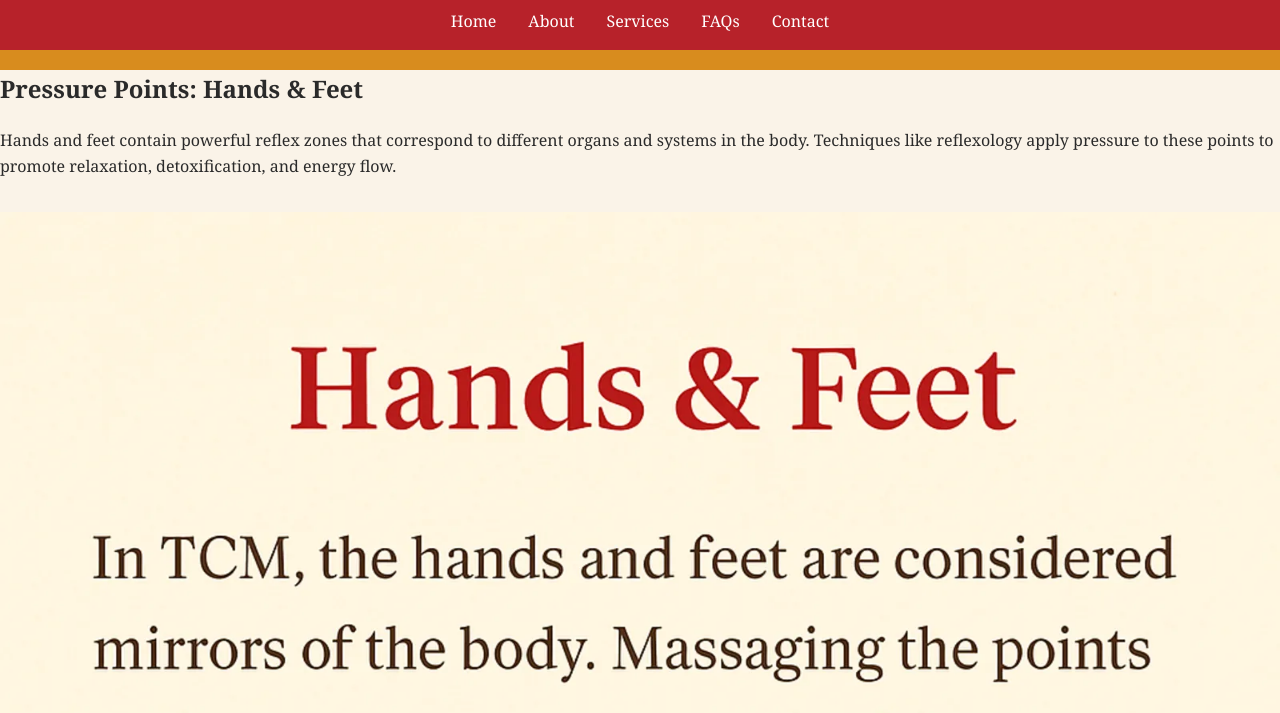
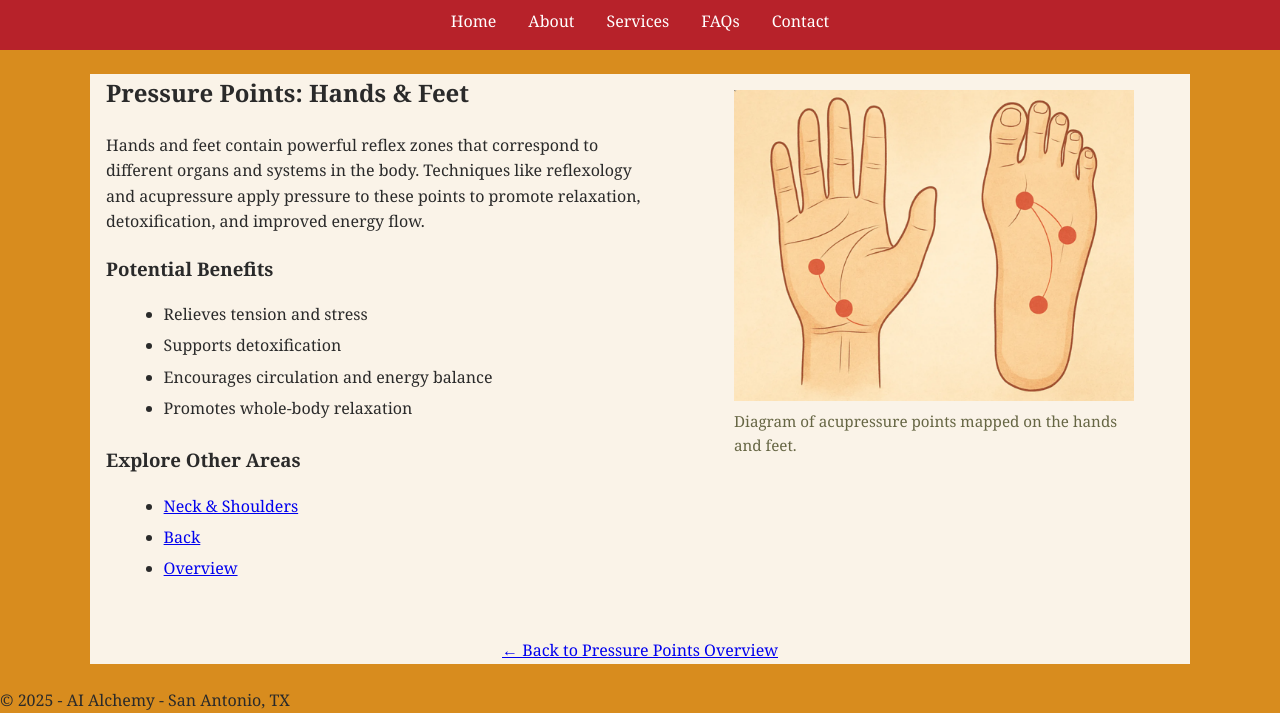
Before and after one commit to steveszat/new-grotto-massage, a plain HTML site: page pressure-points-hands-feet.html in a window 1280 px wide. Shown: the part 68-781 px from the top of the page. Drawn offline with Linux system fonts and the light colour scheme.

Commit message:
Added back in ← Back to Pressure Points Overview link

```diff
--- a/pressure-points-hands-feet.html
+++ b/pressure-points-hands-feet.html
@@ -2,37 +2,43 @@
 <html lang="en">
 <head>
   <meta charset="utf-8"/>
-  <meta name="viewport" content="width=device-width, initial-scale=1.0"/>
-  <title>Pressure Points: Hands &amp; Feet – New Grotto Massage</title>
-  <meta name="description" content="Explore reflexology and acupressure zones on the hands and feet.">
+  <meta name="viewport" content="width=device-width, initial-scale=1"/>
 
-  <!-- Canonical & robots -->
-  <link rel="canonical" href="https://newgrottomassage.com/pressure-points-hands-feet.html" />
-  <meta name="robots" content="index, follow, max-image-preview:large" />
+  <title>Pressure Points: Hands & Feet – New Grotto Massage</title>
+  <meta name="description" content="Explore acupressure zones on the hands and feet used in Chinese massage and reflexology to support relaxation, detoxification, and energy flow.">
+  <link rel="canonical" href="https://newgrottomassage.com/pressure-points-hands-feet.html"/>
 
   <!-- Favicons -->
-  <link rel="icon" type="image/png" sizes="32x32" href="assets/logo-lotus-icon-32.png" />
-  <link rel="icon" type="image/png" sizes="48x48" href="assets/logo-lotus-icon-48.png" />
-  <link rel="apple-touch-icon" href="assets/logo-lotus-icon-180.png" />
+  <link rel="icon" type="image/png" sizes="32x32" href="assets/logo-lotus-icon-32.png"/>
+  <link rel="icon" type="image/png" sizes="48x48" href="assets/logo-lotus-icon-48.png"/>
+  <link rel="apple-touch-icon" href="assets/logo-lotus-icon-180.png"/>
 
-  <!-- Open Graph -->
-  <meta property="og:site_name" content="New Grotto Massage" />
-  <meta property="og:title" content="Pressure Points: Hands &amp; Feet – New Grotto Massage" />
-  <meta property="og:description" content="Explore reflexology and acupressure zones on the hands and feet." />
-  <meta property="og:type" content="article" />
-  <meta property="og:url" content="https://newgrottomassage.com/pressure-points-hands-feet.html" />
-  <meta property="og:image" content="https://newgrottomassage.com/assets/optimized/acupressure_hands_and_feet.webp" />
-  <meta property="og:locale" content="en_US" />
+  <!-- Open Graph / Twitter -->
+  <meta property="og:site_name" content="New Grotto Massage">
+  <meta property="og:title" content="Pressure Points: Hands & Feet – New Grotto Massage">
+  <meta property="og:description" content="Hands and feet contain powerful reflex zones connected to organs and systems of the body. Learn about these points and see a labeled diagram.">
+  <meta property="og:type" content="article">
+  <meta property="og:url" content="https://newgrottomassage.com/pressure-points-hands-feet.html">
+  <meta property="og:image" content="https://newgrottomassage.com/assets/pressure-points-hands-and-feet.png">
+  <meta name="twitter:card" content="summary_large_image">
 
-  <!-- Twitter -->
-  <meta name="twitter:card" content="summary_large_image" />
-  <meta name="twitter:title" content="Pressure Points: Hands &amp; Feet – New Grotto Massage" />
-  <meta name="twitter:description" content="Explore reflexology and acupressure zones on the hands and feet." />
-  <meta name="twitter:image" content="https://newgrottomassage.com/assets/optimized/acupressure_hands_and_feet.webp" />
+  <link rel="stylesheet" href="style.css"/>
+  <link href="https://fonts.googleapis.com/css2?family=Noto+Serif+SC:wght@400;700&display=swap" rel="stylesheet"/>
 
-  <!-- CSS -->
-  <link href="style.css" rel="stylesheet"/>
-  <link href="https://fonts.googleapis.com/css2?family=Noto+Serif+SC:wght@400;700&display=swap" rel="stylesheet"/>
+  <!-- Page-scoped layout helpers -->
+  <style>
+    .pp-wrap {max-width: 1100px; margin: 1.5rem auto; padding: 0 1rem;}
+    .pp-grid {display: grid; grid-template-columns: 1fr 480px; gap: 2rem; align-items: start;}
+    .pp-grid h2 {margin-top: 0;}
+    .pp-list {margin: .5rem 0 1.5rem 1.1rem;}
+    .pp-list li {margin:.35rem 0;}
+    .pp-figure picture, .pp-figure img {display:block; width:100%; height:auto;}
+    .pp-figure figcaption {font-size:.95rem; color:#664; margin-top:.5rem;}
+    @media (max-width: 980px){
+      .pp-grid {grid-template-columns: 1fr;}
+      .pp-figure {order:-1;}
+    }
+  </style>
 
   <!-- JSON-LD: Breadcrumbs -->
   <script type="application/ld+json">
@@ -40,22 +46,18 @@
     "@context":"https://schema.org",
     "@type":"BreadcrumbList",
     "itemListElement":[
-      { "@type":"ListItem","position":1,"name":"Home","item":"https://newgrottomassage.com/" },
-      { "@type":"ListItem","position":2,"name":"About","item":"https://newgrottomassage.com/about.html" },
-      { "@type":"ListItem","position":3,"name":"Pressure Points","item":"https://newgrottomassage.com/pressure-points.html" },
-      { "@type":"ListItem","position":4,"name":"Hands & Feet","item":"https://newgrottomassage.com/pressure-points-hands-feet.html" }
+      {"@type":"ListItem","position":1,"name":"Home","item":"https://newgrottomassage.com/"},
+      {"@type":"ListItem","position":2,"name":"Pressure Points","item":"https://newgrottomassage.com/pressure-points.html"},
+      {"@type":"ListItem","position":3,"name":"Hands & Feet","item":"https://newgrottomassage.com/pressure-points-hands-feet.html"}
     ]
   }
   </script>
 </head>
 <body class="body">
-  <!-- Standard site header -->
+  <!-- Site header -->
   <header class="site-header">
     <div class="brand">
-      <img
-        src="assets/logo-lotus-shiku-gold-red.png"
-        alt="石窟 (Grotto) – New Grotto Massage"
-        width="40" height="40" />
+      <img src="assets/logo-lotus-shiku-gold-red.png" alt="New Grotto Massage logo" width="40" height="40">
       <h1>New Grotto Massage</h1>
     </div>
     <nav class="site-nav" aria-label="Primary">
@@ -67,20 +69,49 @@
     </nav>
   </header>
 
-  <main class="page-wrap">
-    <h2>Pressure Points: Hands &amp; Feet</h2>
-    <p>Hands and feet contain powerful reflex zones that correspond to different organs and systems in the body. Techniques like reflexology apply pressure to these points to promote relaxation, detoxification, and energy flow.</p>
+  <main class="pp-wrap">
+    <section class="pp-grid">
+      <!-- LEFT: crawlable text -->
+      <div>
+        <h2>Pressure Points: Hands &amp; Feet</h2>
+        <p>
+          Hands and feet contain powerful reflex zones that correspond to different organs and systems in the body.
+          Techniques like reflexology and acupressure apply pressure to these points to promote relaxation,
+          detoxification, and improved energy flow.
+        </p>
 
-    <picture>
-      <source srcset="assets/optimized/acupressure_hands_and_feet.webp" type="image/webp">
-      <img src="assets/acupressure_hands_and_feet.png" alt="Acupressure chart showing pressure points on hands and feet" style="max-width: 100%; height: auto; margin: 1em 0;">
-    </picture>
+        <h3>Potential Benefits</h3>
+        <ul class="pp-list">
+          <li>Relieves tension and stress</li>
+          <li>Supports detoxification</li>
+          <li>Encourages circulation and energy balance</li>
+          <li>Promotes whole-body relaxation</li>
+        </ul>
 
-    <p><a href="pressure-points.html">← Back to Pressure Points Overview</a></p>
+        <h3>Explore Other Areas</h3>
+        <ul class="pp-list">
+          <li><a href="pressure-points-neck.html">Neck &amp; Shoulders</a></li>
+          <li><a href="pressure-points-back.html">Back</a></li>
+          <li><a href="pressure-points.html">Overview</a></li>
+        </ul>
+      </div>
+
+      <!-- RIGHT: labeled-only diagram -->
+      <figure class="pp-figure">
+        <picture>
+          <img src="assets/pressure-points-hands-and-feet.png"
+               alt="Diagram showing labeled acupressure points on the hands and feet.">
+        </picture>
+        <figcaption>Diagram of acupressure points mapped on the hands and feet.</figcaption>
+      </figure>
+    </section>
+    <p style="margin:2rem 0 0; text-align:center;">
+      <a href="pressure-points.html">← Back to Pressure Points Overview</a>
+    </p>
   </main>
 
   <footer>
-    <p>© 2025 - AI Alchemy</p>
+    <p>© 2025 - AI Alchemy - San Antonio, TX</p>
   </footer>
 </body>
 </html>
```
Also changed, not shown: pressure-points-back.html (+5 -1 lines), assets/pressure-points-hands-and-feet.png (added).
